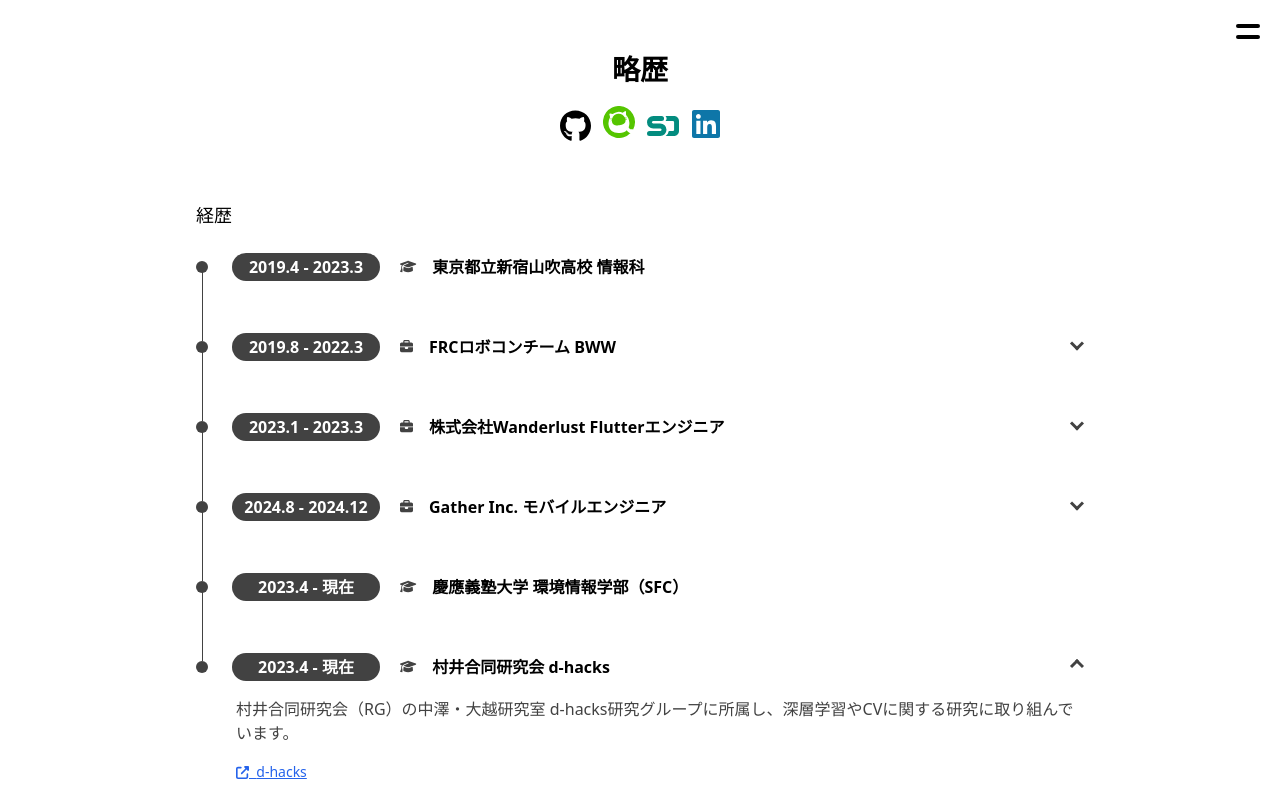
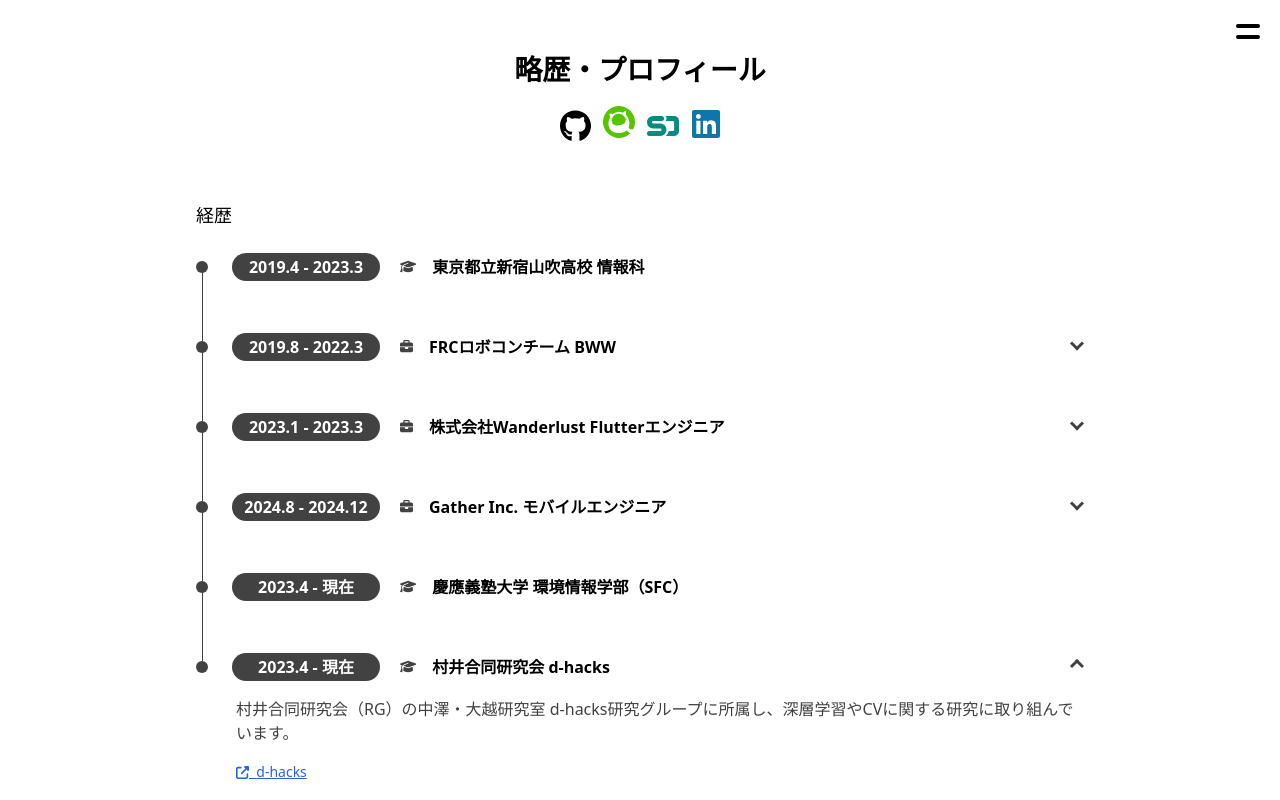
Before and after one commit to sakusaku3939/my-page, a Next.js app: page /profile in a window 1280 px wide. Shown: the top 800 px of the page. Built offline with nearby package versions, Linux system fonts and the light colour scheme; no server answers.

Commit message:
Update a header title

```diff
--- a/src/pages/profile/index.tsx
+++ b/src/pages/profile/index.tsx
@@ -18,7 +18,7 @@ const Index = () => {
       </Head>
       <HamburgerMenu />
       <h1 className={index.profileTitle}>
-        <div>略歴</div>
+        <div>略歴・プロフィール</div>
         <SnsList />
       </h1>
 
```
